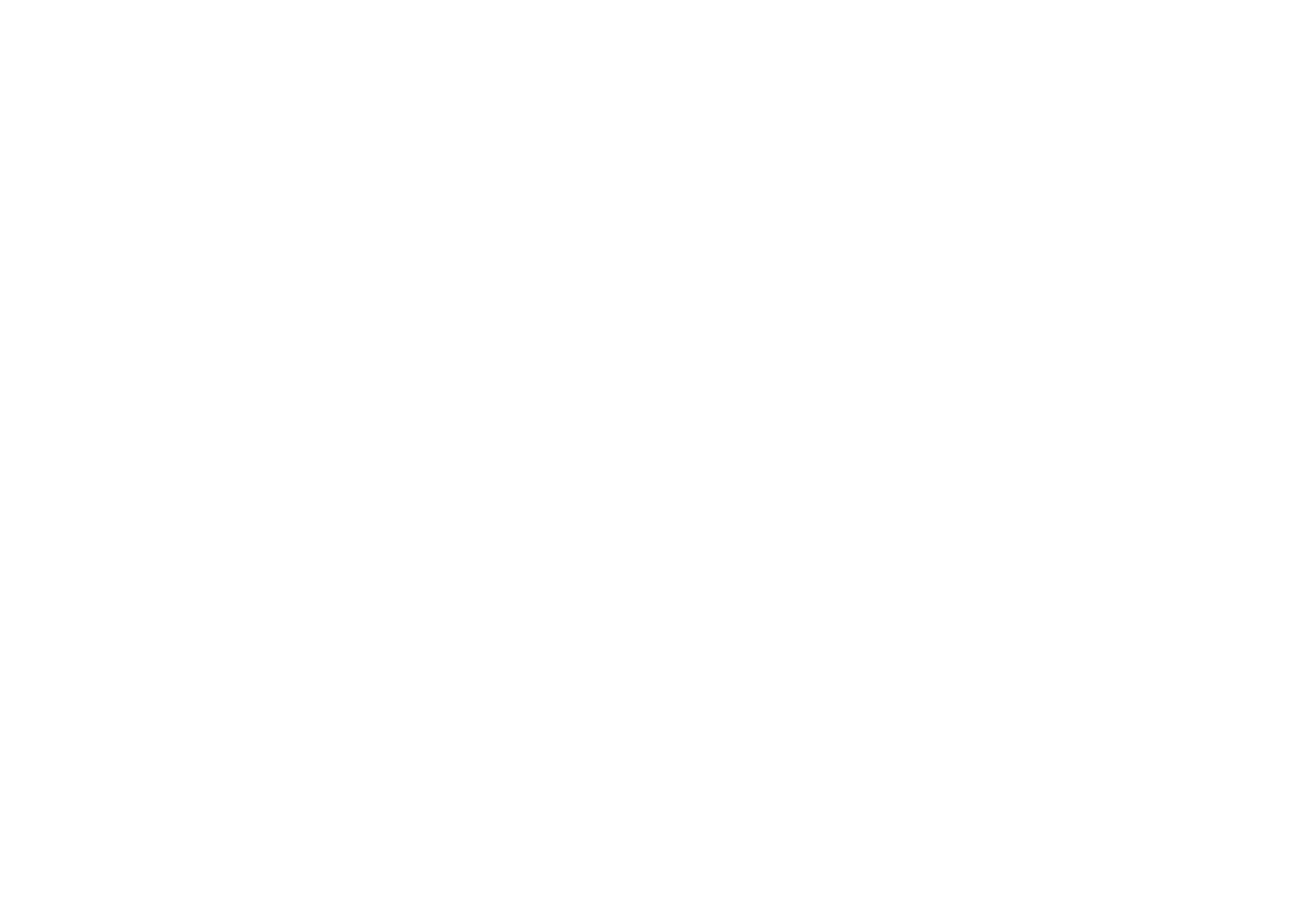
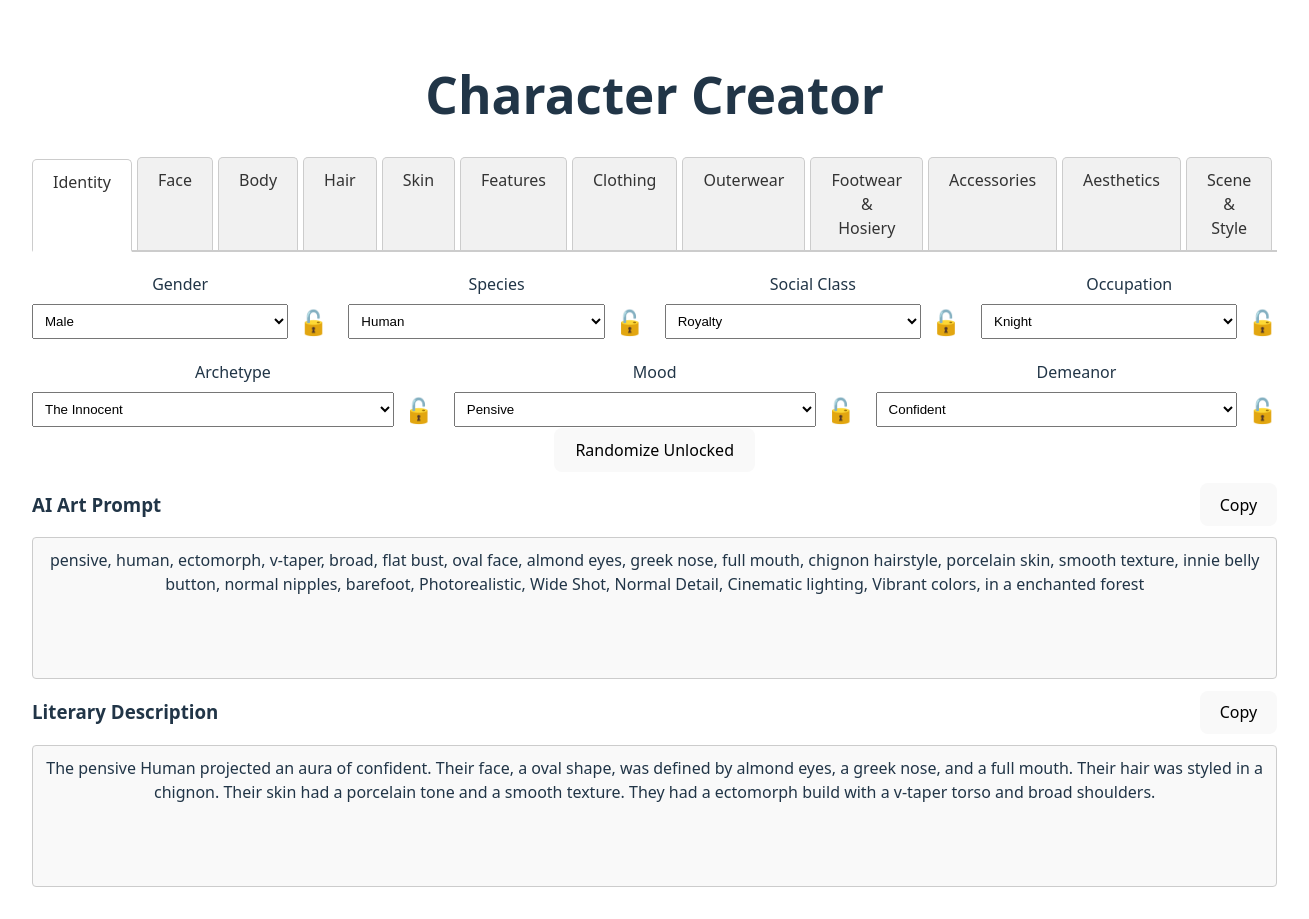
Before and after one commit to danielwestfall/characterGenerator, a plain HTML site: page index.html in a window 1280 px wide. Shown: the whole page, 1309 px wide, since content can reach past the window. Before the commit the page ends 800 px from the top, so only its background shows below. Drawn offline with Linux system fonts and the light colour scheme; the site is published under a folder, as on GitHub Pages, so addresses that start at the root find nothing.

Commit message:
Update index.html

```diff
--- a/index.html
+++ b/index.html
@@ -5,8 +5,8 @@
     <link rel="icon" type="image/svg+xml" href="/vite.svg" />
     <meta name="viewport" content="width=device-width, initial-scale=1.0" />
     <title>Vite + React</title>
-    <script type="module" crossorigin src="/assets/index-nuPxh2Me.js"></script>
-    <link rel="stylesheet" crossorigin href="/assets/index-B1uAf2LT.css">
+    <script type="module" crossorigin src="assets/index-nuPxh2Me.js"></script>
+    <link rel="stylesheet" crossorigin href="assets/index-B1uAf2LT.css">
   </head>
   <body>
     <div id="root"></div>
```
